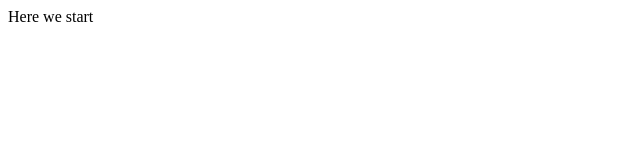
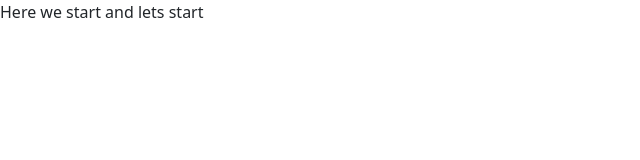
Before and after one commit to shivamrohilla/artistaan, an Angular app: page / in a window 1280 px wide. Shown: the top 160 px of the page, without its empty margins (0-640 px from the left). Built offline with nearby package versions, Linux system fonts and the light colour scheme.

Commit message:
basic-setup

```diff
--- a/angular.json
+++ b/angular.json
@@ -1,5 +1,8 @@
 {
   "$schema": "./node_modules/@angular/cli/lib/config/schema.json",
+  "cli": {
+    "analytics": false
+  },
   "version": 1,
   "newProjectRoot": "projects",
   "projects": {
@@ -27,7 +30,8 @@
               "src/assets"
             ],
             "styles": [
-              "src/styles.css"
+              "src/styles.css" ,
+              "node_modules/bootstrap/dist/css/bootstrap.css"
             ],
             "scripts": []
           },
--- a/package.json
+++ b/package.json
@@ -18,6 +18,7 @@
     "@angular/platform-browser": "~12.2.0",
     "@angular/platform-browser-dynamic": "~12.2.0",
     "@angular/router": "~12.2.0",
+    "bootstrap": "^5.1.3",
     "rxjs": "~6.6.0",
     "tslib": "^2.3.0",
     "zone.js": "~0.11.4"
--- a/src/app/app.component.html
+++ b/src/app/app.component.html
@@ -1 +1 @@
-Here we start
+Here we start and lets start
```
Also changed, not shown: 1 other file (tests, documents, lock files or other folders).
